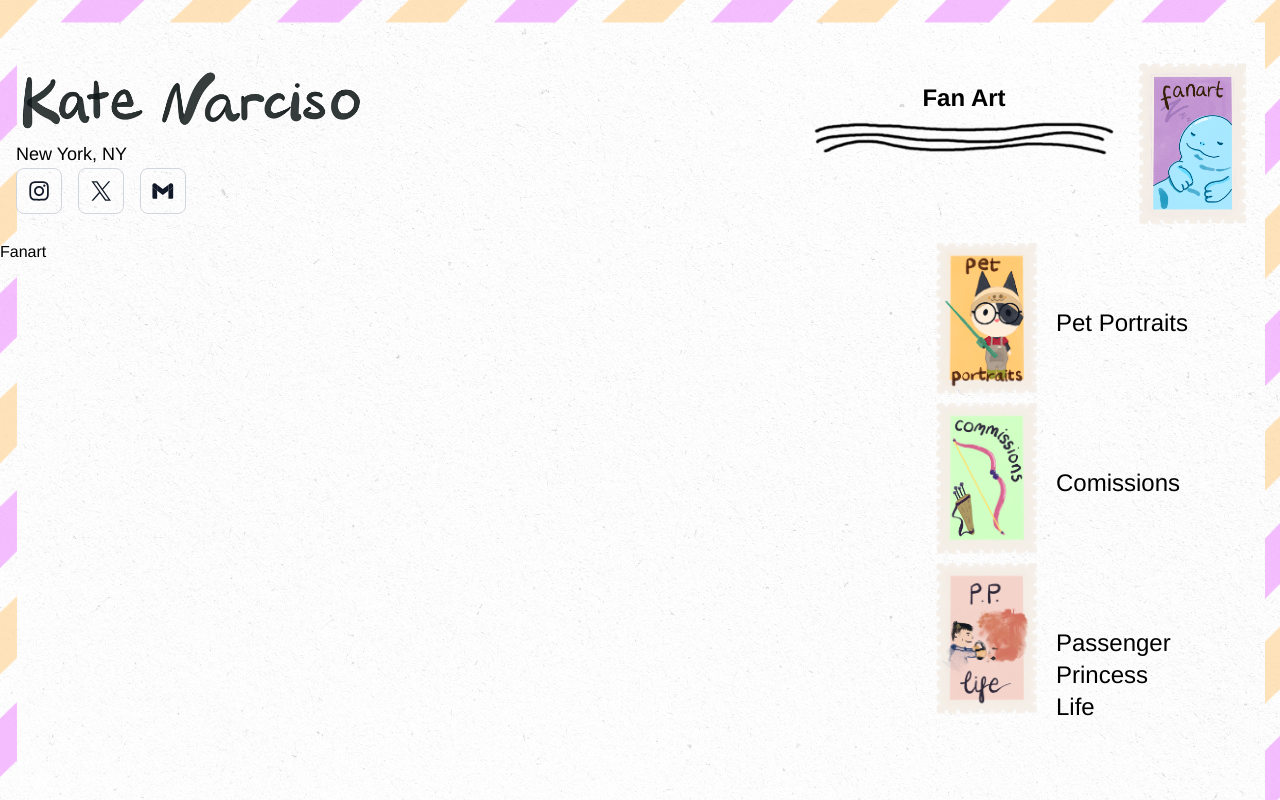
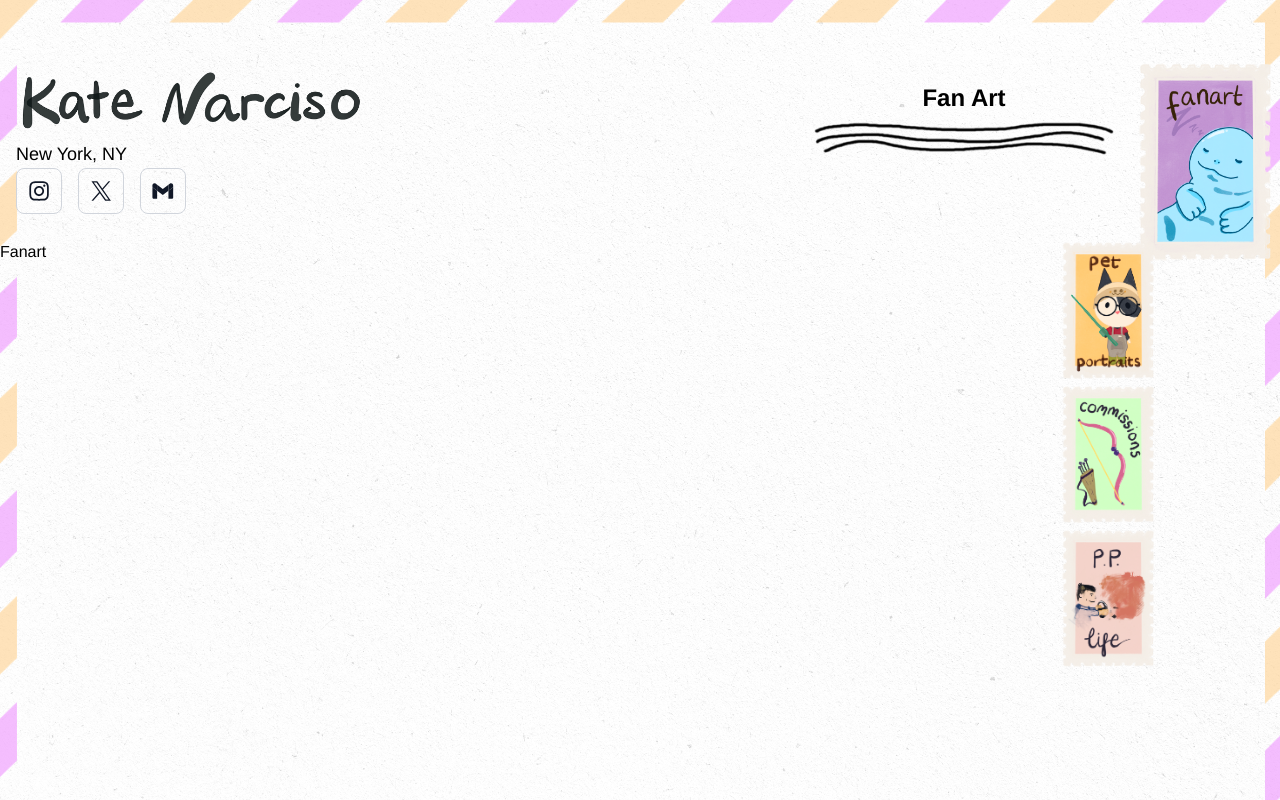
Before and after one commit to How-What/portfilio-kate, a React (Vite) app in the folder portfilio_kate/: page /fanart in a window 1280 px wide. Built offline with nearby package versions, Linux system fonts and the light colour scheme.

Commit message:
"she wants the stamp bigger"

```diff
--- a/portfilio_kate/src/components/buttons/StampButton.css
+++ b/portfilio_kate/src/components/buttons/StampButton.css
@@ -4,7 +4,8 @@
 }
 
 .postage-hidden {
-  animation: postage-fade-out 300ms ease-in forwards;
+  /* animation: postage-fade-out 300ms ease-in forwards; */
+  opacity: 0;
 }
 
 @keyframes postage-fade-out {
--- a/portfilio_kate/src/components/buttons/StampButton.tsx
+++ b/portfilio_kate/src/components/buttons/StampButton.tsx
@@ -63,7 +63,7 @@ function StampButton({ label, onClick, onStart, addcss }: StampButtonProps) {
     setMovement({
       x: `${frame.left + frame.width / 2 - (stamp.left + stamp.width / 2)}px`,
       y: `${frame.top + frame.height / 2 - (stamp.top + stamp.height / 2) + 5}px`,
-      scale: Math.min(frame.width / stamp.width, frame.height / stamp.height) + .033,
+      scale: Math.min(frame.width / stamp.width, frame.height / stamp.height),
     });
     onStart?.(label);
     setIsMoving(true);
--- a/portfilio_kate/src/components/header/HeaderHome.tsx
+++ b/portfilio_kate/src/components/header/HeaderHome.tsx
@@ -60,7 +60,7 @@ function HeaderHome({ isPostageHidden }: HeaderHomeProps) {
     );
 
     const noStamp = (
-        <div className="box-border h-[100%] border-4 border-gray-300 text-center">
+        <div className="box-border h-40 w-30 border-4 border-gray-300 text-center ">
             <p className="mt-[33%] text-lg font-mono">postage required</p>
         </div>
 
@@ -155,14 +155,12 @@ function HeaderHome({ isPostageHidden }: HeaderHomeProps) {
                     </div>
                 </div>
                 <div className="flex col-span-1">
-                    <div className={`h-40 w-30 text-center stamp-frame ${isPostageHidden ? 'postage-hidden' : ''}`}>
+                    <div className={`h-53 w-40 text-center stamp-frame ${isPostageHidden ? 'postage-hidden ' : ''}`}>
                         {getStampType(location)}
                     </div>
                 </div>
             </div>
-
         </div>
-
     );
 }
 
--- a/portfilio_kate/src/components/pages/fanart/Fanart.tsx
+++ b/portfilio_kate/src/components/pages/fanart/Fanart.tsx
@@ -5,7 +5,7 @@ import SideNav from "../../sidenav/sidenav"
 function FanartPage (){
     return(
         <div className="container mx-auto">
-            <HeaderHome/>
+            <HeaderHome />
             <SideNav/>
             <div className="mt-15">
                 <h1>
--- a/portfilio_kate/src/components/sidenav/sidenav.tsx
+++ b/portfilio_kate/src/components/sidenav/sidenav.tsx
@@ -21,29 +21,29 @@ function SideNav() {
 
     const petportraits = (
         <div className="flex">
-            <img src={PetPortrait} className="h-[20vh] w-auto object-contain" alt="Pet Portrait" />
-            <span className="pt-[25%] px-3 text-2xl"> Pet Portraits </span>
+            <img src={PetPortrait} className="h-[18vh] w-auto object-contain" alt="Pet Portrait" />
+            {/* <span className="pt-[25%] px-3 text-2xl"> Pet Portraits </span> */}
         </div>
     );
 
     const fanart = (
         <div className="flex">
-            <img src={Fanart} className="h-[20vh] w-auto object-contain" alt="Fan Art" />
-            <span className="pt-[25%] px-3 text-2xl"> Fanart </span>
+            <img src={Fanart} className="h-[18vh] w-auto object-contain" alt="Fan Art" />
+            {/* <span className="pt-[25%] px-3 text-2xl"> Fanart </span> */}
         </div>
     );
 
     const comissions = (
         <div className="flex">
-            <img src={Comissions} className="h-[20vh] w-auto object-contain" alt="Commissions" />
-            <span className="pt-[25%] px-3 text-2xl"> Comissions </span>
+            <img src={Comissions} className="h-[18vh] w-auto object-contain" alt="Commissions" />
+            {/* <span className="pt-[25%] px-3 text-2xl"> Comissions </span> */}
         </div>
     );
 
     const pplife = (
         <div className="flex">
-            <img src={PPLife} className="h-[20vh] w-auto object-contain" alt="Passenger Princess Life" />
-            <span className="text-wrap w-7 pt-[25%] px-3 text-2xl"> Passenger Princess Life </span>
+            <img src={PPLife} className="h-[18vh] w-auto object-contain" alt="Passenger Princess Life" />
+            {/* <span className="text-wrap w-7 pt-[25%] px-3 text-2xl"> Passenger Princess Life </span> */}
         </div>
 
     );
@@ -65,16 +65,15 @@ function SideNav() {
     }
 
     function renderNav(location: ReturnType<typeof useLocation>) {
-
-        const nav = getOtherLocations(location).map(route =>
-            <li> {getimg(route)} </li>
-        );
+        const nav = getOtherLocations(location).map((route) => (
+            <li key={route}>{getimg(route)}</li>
+        ));
 
         return nav
     }
 
     return (
-        <div className="fixed right-20 top-[30vh] z-10">
+        <div className="fixed right-30 top-[30vh] z-10">
             <span> </span>
             <ul className="m-0 list-none items-center gap-3 p-0">
                 {renderNav(location)}
```
